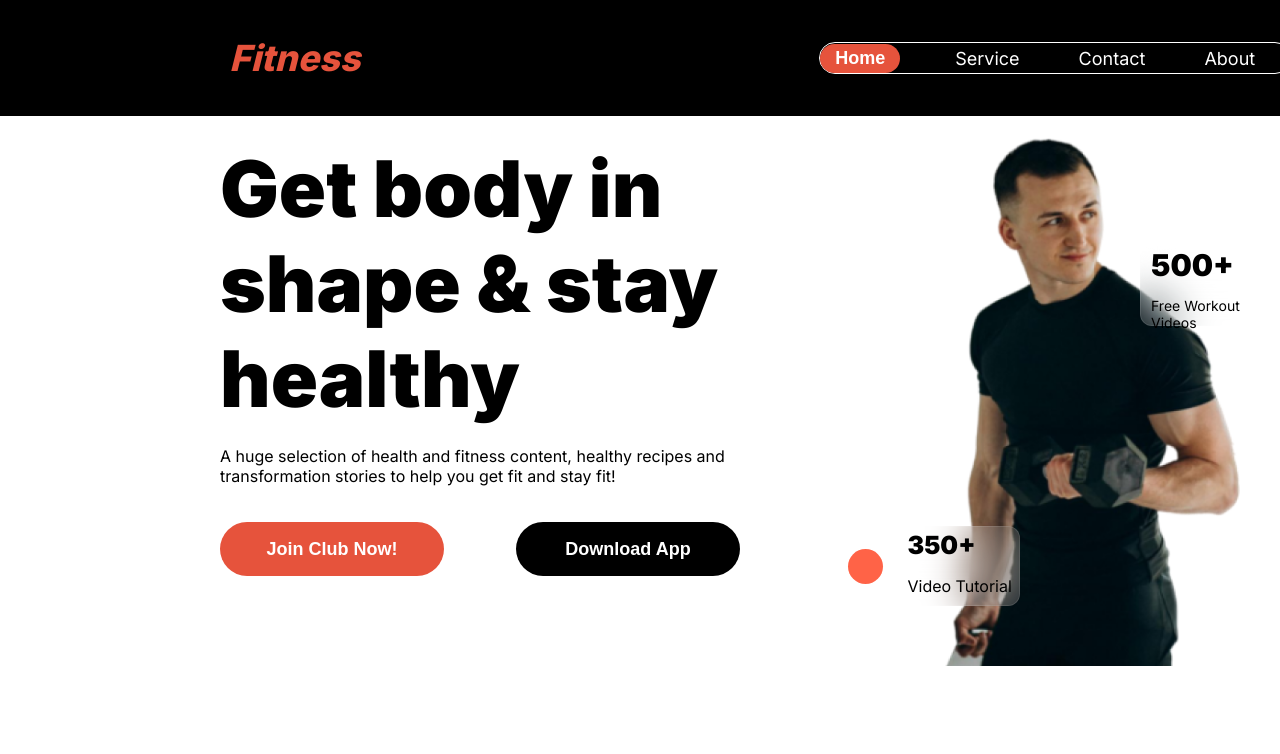
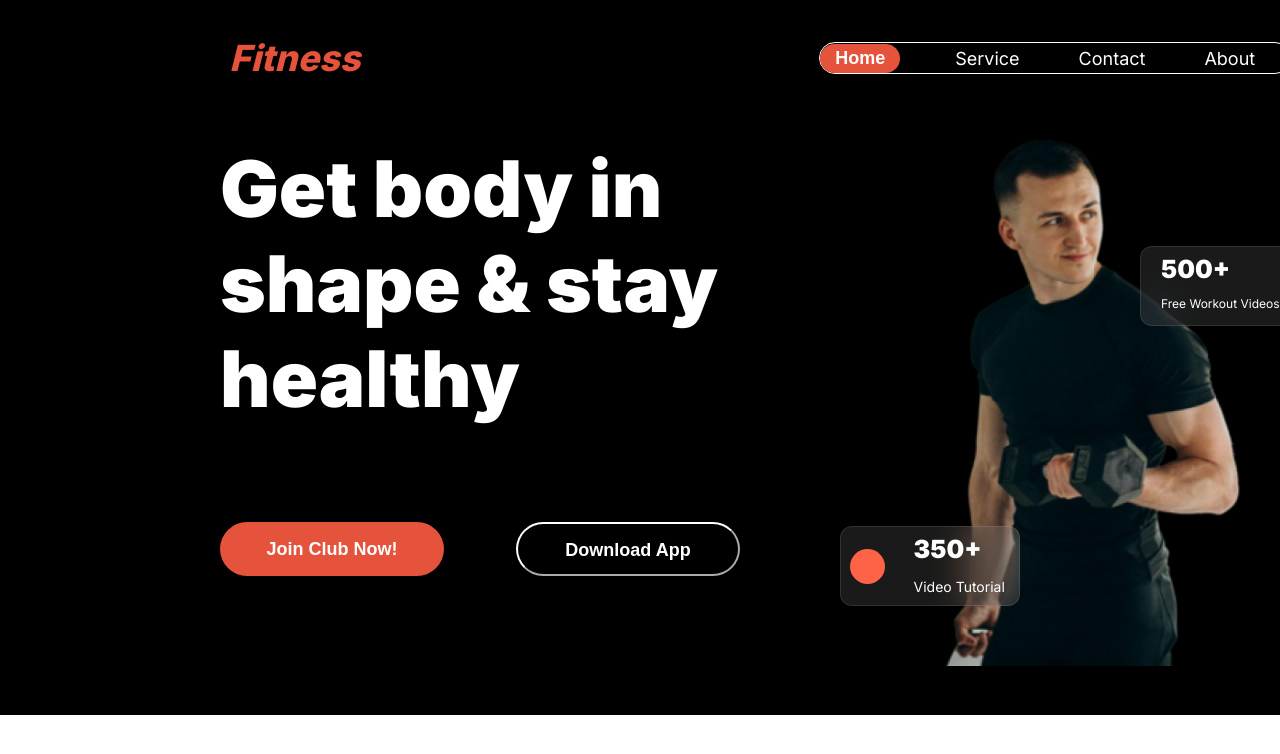
Before and after one commit to ronbi-krobol/assignment2, a plain HTML site: page index.html in a window 1280 px wide. Shown: the top 754 px of the page. Drawn offline with Linux system fonts and the light colour scheme.

Commit message:
section-1 done

```diff
--- a/style.css
+++ b/style.css
@@ -18,6 +18,7 @@
     .sec-1a {
         width: 1520px;
         height: 715px;
+        background-color: black;
     }
 
   .h3-1 {
@@ -95,7 +96,7 @@
 }
 
 .sec-1a-div-2a h2 {
-    color: black;
+    color: white;
     font-size: 78px;
     font-weight: 900;
     margin: auto;
@@ -131,7 +132,7 @@
     font-size: 18px;
     font-weight: 600;
     color: white;
-    border-style: none;
+    border-color: white;
 }
 
 .sec-1a-div-2b {
@@ -148,7 +149,7 @@
 
 .sec-1a-div-2b-1 {
     position: relative;
-    width: 150px;
+    width: 160px;
     height: 80px;
     box-sizing: border-box;
     border: 1px solid rgba(255, 255, 255, 0.1);
@@ -158,20 +159,21 @@
     top: 130px;
     left: 200px;
     text-align: left;
-    padding-left: 10px;
+    padding-left: 20px;
 }
 
 .sec-1a-div-2b-1 > h3 {
-    color: black;
-    font-size: 30px;
+    color: white;
+    font-size: 25px;
     font-weight: 900;
-    margin-top: 5px;
+    margin-top: 10px;
     margin: 0;
+    padding-top: 7px;
 }
 
 .sec-1a-div-2b-1 > p {
-    color: black;
-    font-size: 14px;
+    color: white;
+    font-size: 12px;
     font-weight: 400;
     margin-bottom: 30px;
 }
@@ -191,9 +193,7 @@
     text-align: left;
     top: 330px;
     right: 100px;
-
-
-
+    padding-right: 5px;
 }
 
 .sec-1a-div-2c button {
@@ -205,7 +205,7 @@
 }
 
 .sec-1a-div-2c h3 {
-    color: black;
+    color: white;
     font-size: 25px;
     font-weight: 900;
     margin-top: 100px;
@@ -215,8 +215,8 @@
 }
 
 .sec-1a-div-2c p{
-    color: black;
-    font-size: 16px;
+    color: white;
+    font-size: 14px;
     font-weight: 400;
     padding-left: 10px;
 
```
